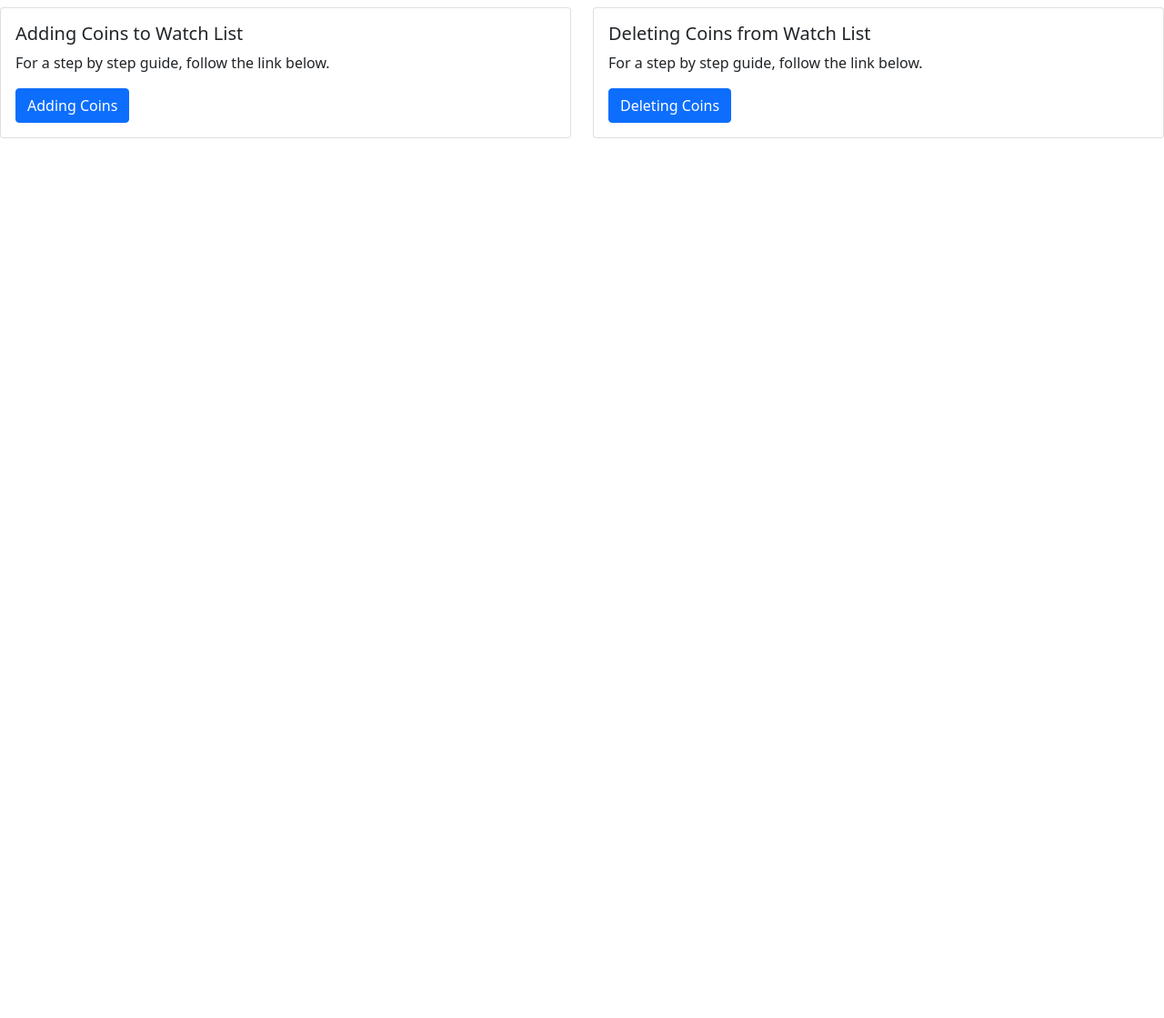
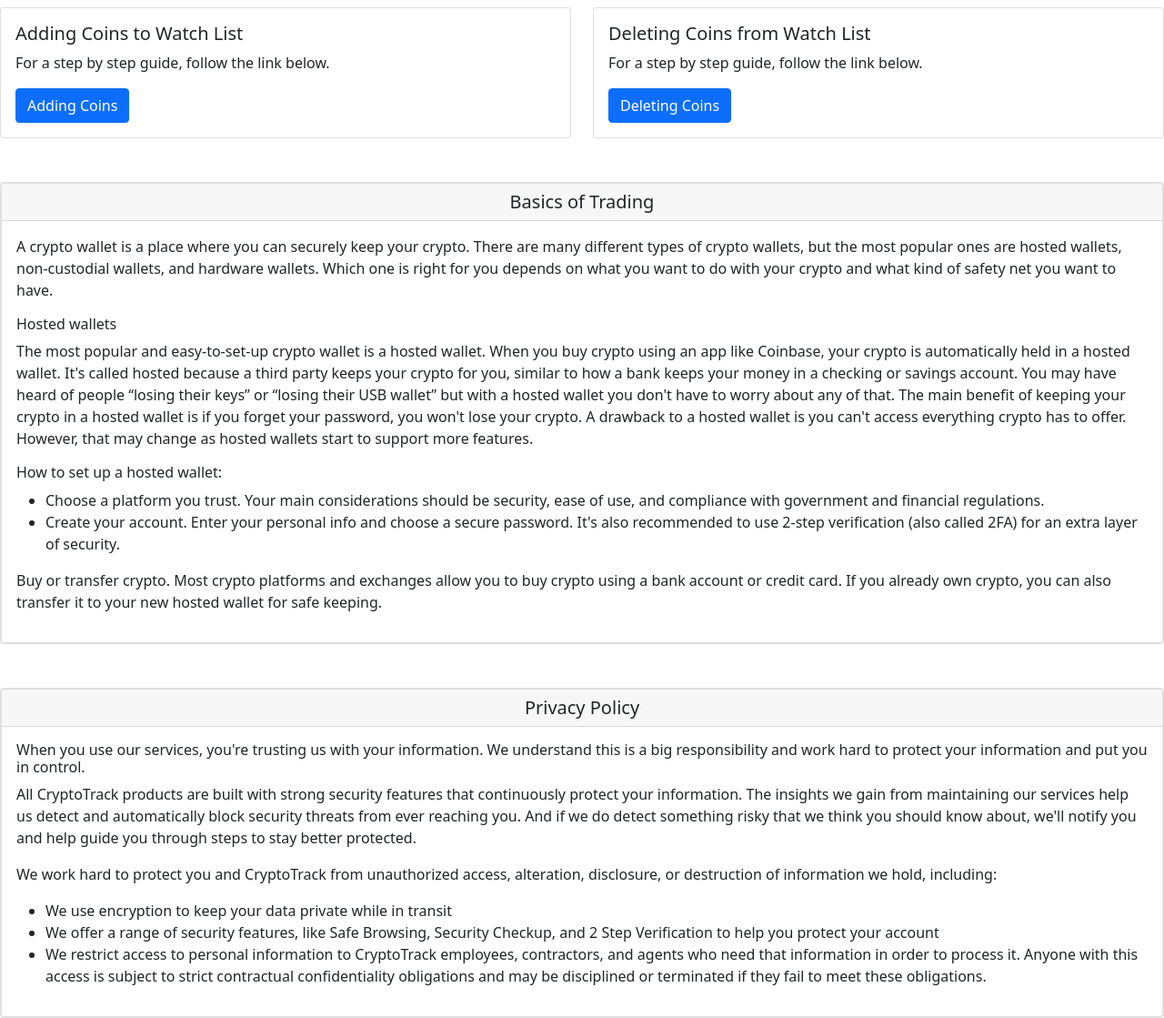
Before and after one commit to bdburdett/CS-361, a Flask app: page /faq in a window 1280 px wide. Shown: the part 245-1364 px from the top of the page at 91% size. Before the commit the page ends 397 px from the top, so only its background shows below. Run offline with Flask 2, Linux system fonts and the light colour scheme.

Commit message:
cleaned up more

```diff
--- a/Assignment5/templates/faq.html
+++ b/Assignment5/templates/faq.html
@@ -38,4 +38,94 @@
     </div>
   </div>
 </div>
+<br />
+<br />
+<div class="card">
+  <div class="card">
+    <h5 class="card-header text-center">Basics of Trading</h5>
+    <div class="card-body">
+      <p>
+        A crypto wallet is a place where you can securely keep your crypto.
+        There are many different types of crypto wallets, but the most popular
+        ones are hosted wallets, non-custodial wallets, and hardware wallets.
+        Which one is right for you depends on what you want to do with your
+        crypto and what kind of safety net you want to have.
+      </p>
+      <h6>Hosted wallets</h6>
+      <p>
+        The most popular and easy-to-set-up crypto wallet is a hosted wallet.
+        When you buy crypto using an app like Coinbase, your crypto is
+        automatically held in a hosted wallet. It's called hosted because a
+        third party keeps your crypto for you, similar to how a bank keeps your
+        money in a checking or savings account. You may have heard of people
+        “losing their keys” or “losing their USB wallet” but with a hosted
+        wallet you don't have to worry about any of that. The main benefit of
+        keeping your crypto in a hosted wallet is if you forget your password,
+        you won't lose your crypto. A drawback to a hosted wallet is you can't
+        access everything crypto has to offer. However, that may change as
+        hosted wallets start to support more features.
+      </p>
+      <h6>How to set up a hosted wallet:</h6>
+      <ul>
+        <li>
+          Choose a platform you trust. Your main considerations should be
+          security, ease of use, and compliance with government and financial
+          regulations.
+        </li>
+        <li>
+          Create your account. Enter your personal info and choose a secure
+          password. It's also recommended to use 2-step verification (also
+          called 2FA) for an extra layer of security.
+        </li>
+      </ul>
+      <p>
+        Buy or transfer crypto. Most crypto platforms and exchanges allow you to
+        buy crypto using a bank account or credit card. If you already own
+        crypto, you can also transfer it to your new hosted wallet for safe
+        keeping.
+      </p>
+    </div>
+  </div>
+</div>
+<br />
+<br />
+<div class="card">
+  <div class="card">
+    <h5 class="card-header text-center">Privacy Policy</h5>
+    <div class="card-body">
+      <h6>
+        When you use our services, you're trusting us with your information. We
+        understand this is a big responsibility and work hard to protect your
+        information and put you in control.
+      </h6>
+      <p>
+        All CryptoTrack products are built with strong security features that
+        continuously protect your information. The insights we gain from
+        maintaining our services help us detect and automatically block security
+        threats from ever reaching you. And if we do detect something risky that
+        we think you should know about, we'll notify you and help guide you
+        through steps to stay better protected.
+      </p>
+      <p>
+        We work hard to protect you and CryptoTrack from unauthorized access,
+        alteration, disclosure, or destruction of information we hold,
+        including:
+      </p>
+      <ul>
+        <li>We use encryption to keep your data private while in transit</li>
+        <li>
+          We offer a range of security features, like Safe Browsing, Security
+          Checkup, and 2 Step Verification to help you protect your account
+        </li>
+        <li>
+          We restrict access to personal information to CryptoTrack employees,
+          contractors, and agents who need that information in order to process
+          it. Anyone with this access is subject to strict contractual
+          confidentiality obligations and may be disciplined or terminated if
+          they fail to meet these obligations.
+        </li>
+      </ul>
+    </div>
+  </div>
+</div>
 {% endblock content %}
```
Also changed, not shown: Assignment5/app.py (+0 -20 lines), Assignment7/README.md (added).
